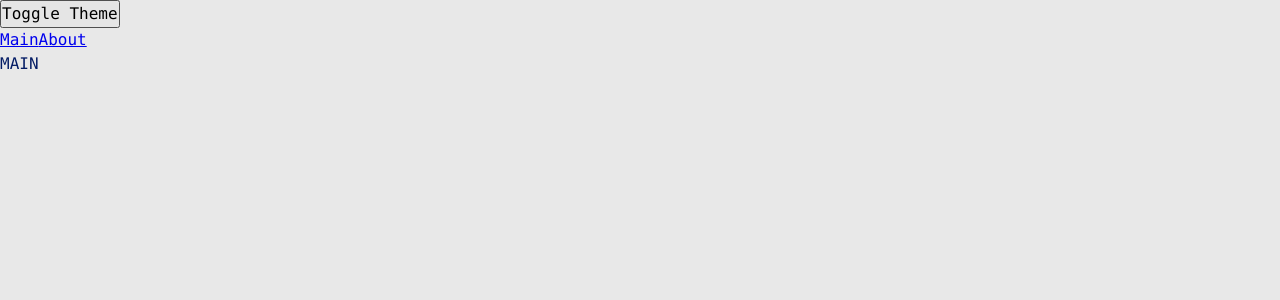
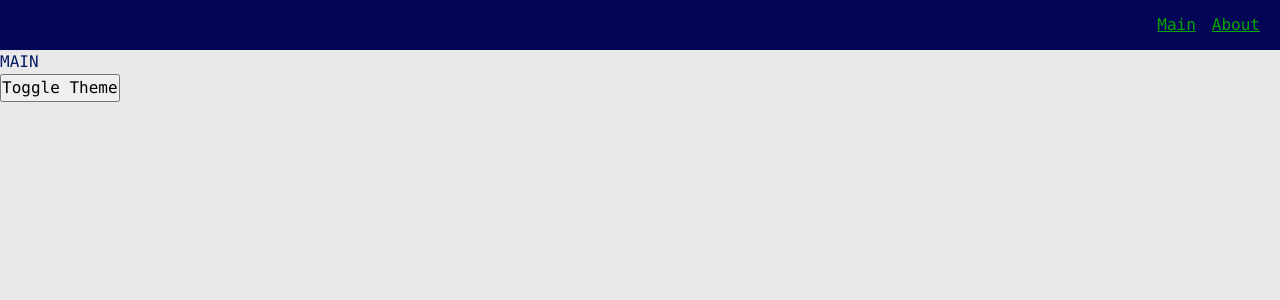
Before and after one commit to kaidarka/study-project, a React app: page / in a window 1280 px wide. Shown: the top 300 px of the page. Built offline with nearby package versions, Linux system fonts and the light colour scheme.

Commit message:
Новые компоненты и стили

```diff
--- a/src/app/App.tsx
+++ b/src/app/App.tsx
@@ -1,8 +1,8 @@
 import React from 'react';
-import {Link} from 'react-router-dom';
 import {classNames} from "shared/lib/classNames/classNames";
 import {useTheme} from "app/providers/ThemeProvider";
 import {AppRouter} from "app/providers/router";
+import {Navbar} from "widgets/Navbar";
 import './styles/index.scss';
 
 
@@ -12,11 +12,9 @@ export const App = () => {
 
     return (
         <div className={classNames('app', {}, [theme])}>
+            <Navbar/>
+            <AppRouter/>
             <button onClick={themeToggle}>Toggle Theme</button>
-            <br/>
-            <Link to='/'>Main</Link>
-            <Link to='/about'>About</Link>
-            <AppRouter/>
         </div>
     );
 };
--- a/src/app/styles/themes/dark.scss
+++ b/src/app/styles/themes/dark.scss
@@ -1,6 +1,9 @@
 .app.dark {
   --bg-color: #050557;
+  --inverted-bg-color: #e8e8e8;
 
   --primary-color: #00a800;
-  --seconadery-color: #00ef00;
+  --secondary-color: #00ef00;
+  --inverted-primary-color: #041c65;
+  --inverted-secondary-color: #0533b4;
 }
--- a/src/app/styles/themes/normal.scss
+++ b/src/app/styles/themes/normal.scss
@@ -1,6 +1,9 @@
 .app.light {
   --bg-color: #e8e8e8;
+  --inverted-bg-color: #050557;
 
   --primary-color: #041c65;
-  --seconadery-color: #0533b4;
+  --secondary-color: #0533b4;
+  --inverted-primary-color: #00a800;
+  --inverted-secondary-color: #00ef00;
 }
--- a/src/app/styles/variables/globals.scss
+++ b/src/app/styles/variables/globals.scss
@@ -8,4 +8,7 @@
   --font-size-l: 24px;
   --font-line-l: 32px;
   --font-l: var(--font-size-l) / var(--font-line-l) var(--font-family-main);
+
+  // SIZES
+  --navbar-height: 50px;
 }
--- a/src/shared/lib/classNames/classNames.ts
+++ b/src/shared/lib/classNames/classNames.ts
@@ -1,9 +1,9 @@
 type TMods = Record<string, boolean | string>;
 
-export function classNames(cls: string, mods: TMods, additional: string[]): string {
+export function classNames(cls: string, mods: TMods = {}, additional: string[] = []): string {
     return [
         cls,
-        ...additional,
+        ...additional.filter(Boolean),
         Object.entries(mods)
             .filter(([_, value]) => Boolean(value))
             .map(([className]) => className)
--- /dev/null
+++ b/src/shared/ui/AppLink/AppLink.module.scss
@@ -0,0 +1,11 @@
+.AppLink {
+  color: var(--primary-color);
+}
+
+.primary {
+  color: var(--inverted-primary-color);
+}
+
+.secondary {
+  color: var(--inverted-secondary-color);
+}
--- /dev/null
+++ b/src/shared/ui/AppLink/AppLink.tsx
@@ -0,0 +1,29 @@
+import {FC} from "react";
+import {Link, LinkProps} from "react-router-dom";
+import {classNames} from "shared/lib/classNames/classNames";
+import cls from './AppLink.module.scss';
+
+export enum AppLinkTheme {
+    PRIMARY = 'primary',
+    SECONDARY = 'secondary',
+}
+
+interface IAppLinkProps extends LinkProps {
+    className?: string;
+    theme?: AppLinkTheme;
+}
+
+export const AppLink: FC<IAppLinkProps> = (props) => {
+    const {
+        className,
+        children,
+        to,
+        theme = AppLinkTheme.PRIMARY,
+        ...otherProps
+    } = props;
+    return (
+        <Link to={to} className={classNames(cls.AppLink, {}, [className, cls[theme]])} {...otherProps}>
+            {children}
+        </Link>
+    );
+};
--- /dev/null
+++ b/src/widgets/Navbar/index.ts
@@ -0,0 +1,2 @@
+import {Navbar} from "./ui/Navbar";
+export { Navbar };
--- /dev/null
+++ b/src/widgets/Navbar/ui/Navbar.module.scss
@@ -0,0 +1,16 @@
+.Navbar {
+  width: 100%;
+  height: var(--navbar-height);
+  background: var(--inverted-bg-color);
+  display: flex;
+  align-items: center;
+  padding: 20px;
+}
+
+.links {
+  margin-left: auto;
+}
+
+.mainLink {
+  margin-right: 16px;
+}
--- /dev/null
+++ b/src/widgets/Navbar/ui/Navbar.tsx
@@ -0,0 +1,24 @@
+import React from 'react';
+import {classNames} from "shared/lib/classNames/classNames";
+import {AppLink, AppLinkTheme} from "shared/ui/AppLink/AppLink";
+import cls from './Navbar.module.scss';
+
+interface INavbarProps {
+    className?: string;
+}
+
+export const Navbar = (props: INavbarProps) => {
+    const {className} = props;
+    return (
+        <div className={classNames(cls.Navbar, {}, [className])}>
+            <div className={cls.links}>
+                <AppLink to='/' className={cls.mainLink} theme={AppLinkTheme.PRIMARY}>
+                    Main
+                </AppLink>
+                <AppLink to='/about' theme={AppLinkTheme.PRIMARY}>
+                    About
+                </AppLink>
+            </div>
+        </div>
+    );
+};
```
